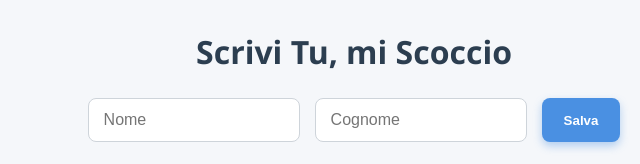
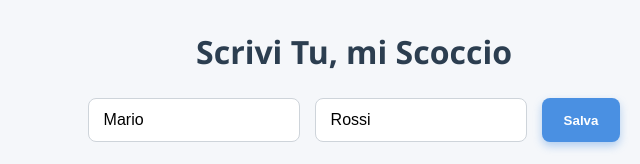
Before and after one commit to awayfromme/email-helper, a plain HTML site: page index.html in a window 1280 px wide. Shown: the top 164 px of the page, 286-926 px from the left. Drawn offline with Linux system fonts and the light colour scheme.

```diff
--- a/index.html
+++ b/index.html
@@ -15,8 +15,8 @@
 <h1>Scrivi Tu,  mi Scoccio</h1>
 
 <div id="user-form">
-  <input type="text" id="nome" placeholder="Nome" />
-  <input type="text" id="cognome" placeholder="Cognome" />
+  <input type="text" id="nome" placeholder="Nome" value="Mario"/>
+  <input type="text" id="cognome" placeholder="Cognome" value="Rossi"/>
   <button onclick="salvaUtente()">Salva</button>
 </div>
 
```
